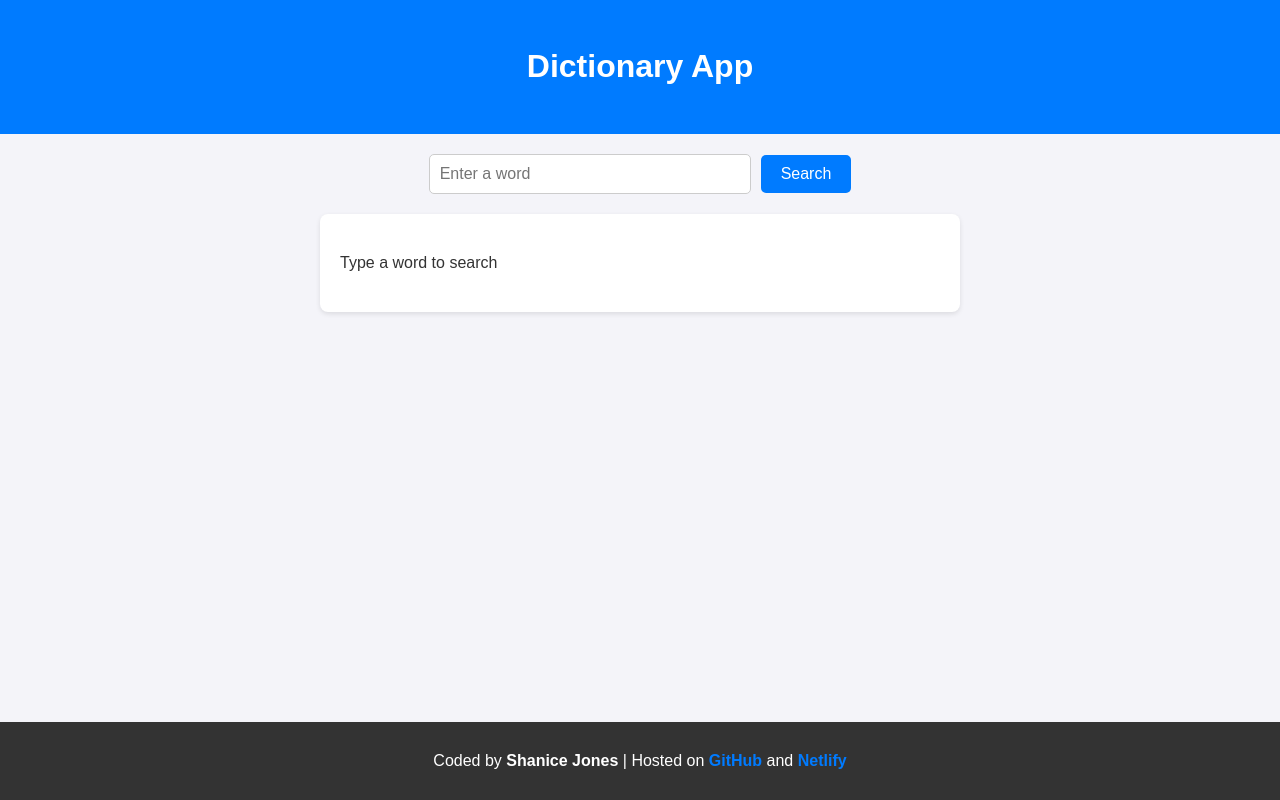
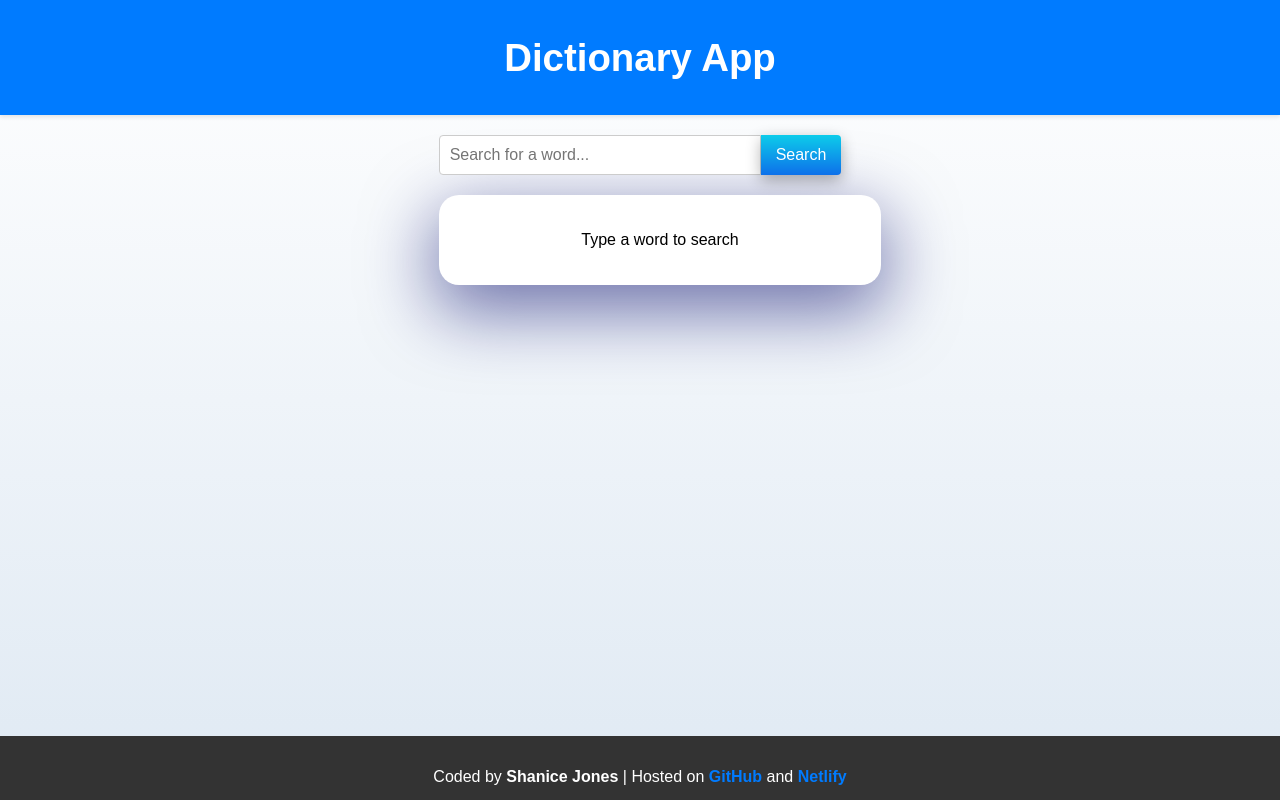
Before and after one commit to OShaniceO/dictionary-react, a React (Create React App) app: page / in a window 1280 px wide. Built offline with nearby package versions, Linux system fonts and the light colour scheme.

Commit message:
Updated css and fixed links error

```diff
--- a/src/App.css
+++ b/src/App.css
@@ -1,84 +1,150 @@
 
 body {
   margin: 0;
-  font-family: 'Arial', sans-serif;
-  color: #333;
-  background-color: #f4f4f9;
-  line-height: 1.6;
-}
-
-.app-container {
+  padding: 0;
+  font-family: Arial, sans-serif;
+  background: linear-gradient(to top, #dfe9f3 0%, white 100%);
   display: flex;
   flex-direction: column;
   min-height: 100vh;
 }
 
+
+.app-container {
+  display: flex;
+  flex-direction: column;
+  align-items: center;
+  flex: 1;
+  width: 100%;
+}
+
+
 .app-header {
   background-color: #007bff;
   color: white;
+  padding: 10px 0;
+  text-align: center;
+  width: 100%;
+  font-size: 1.2rem;
+  font-weight: bold;
+  box-shadow: 0px 2px 4px rgba(0, 0, 0, 0.1);
+}
+
+
+.search-container {
+  width: 100%;
+  display: flex;
+  justify-content: center;
+  margin-top: 20px;
+}
+
+.box {
+  display: flex;
+  background: white;
+  border-radius: 8px;
+  box-shadow: rgba(3, 9, 107, 0.56) 0px 4px 8px;
+}
+
+.search-container input {
+  padding: 10px;
+  font-size: 1em;
+  border: 1px solid #ccc;
+  border-radius: 4px 0 0 4px;
+  outline: none;
+  width: 300px;
+}
+
+.search-container button {
+  background-image: linear-gradient(#0dccea, #0d70ea);
+  border: 0;
+  border-radius: 0 4px 4px 0;
+  box-shadow: rgba(0, 0, 0, 0.3) 0 5px 15px;
+  color: white;
+  cursor: pointer;
+  font-size: 1em;
+  padding: 10px 15px;
+  text-align: center;
+  transition: background-color 0.3s;
+}
+
+.search-container button:hover {
+  background-color: #0d70ea;
+}
+
+
+.result-container {
+  margin-top: 20px;
   padding: 20px;
+  background: white;
+  border-radius: 20px;
+  box-shadow: rgba(3, 9, 107, 0.56) 0px 22px 70px 4px;
+  max-width: 750px;
+  width: 100%;
   text-align: center;
 }
 
-.search-container {
-  margin: 20px auto;
-  text-align: center;
+
+.images-container {
+  margin-top: 20px;
 }
 
-.search-container input {
-  width: 300px;
-  padding: 10px;
-  font-size: 16px;
-  border: 1px solid #ccc;
-  border-radius: 5px;
-  margin-right: 10px;
+.images-container h3 {
+  margin-bottom: 10px;
+  font-size: 1.2em;
+  font-weight: bold;
+  color: #333;
 }
 
-.search-container button {
-  padding: 10px 20px;
-  font-size: 16px;
-  color: white;
-  background-color: #007bff;
-  border: none;
-  border-radius: 5px;
-  cursor: pointer;
+.images-grid {
+  display: flex;
+  justify-content: space-around;
+  flex-wrap: wrap;
+  gap: 10px;
+  margin-top: 10px;
 }
 
-.search-container button:hover {
-  background-color: #0056b3;
+.images-grid img {
+  width: 150px;
+  height: 100px;
+  object-fit: cover;
+  border-radius: 10px;
+  box-shadow: rgba(0, 0, 0, 0.2) 0 5px 15px;
+  transition: transform 0.2s, box-shadow 0.2s;
 }
 
-.result-container {
-  margin: 20px;
-  padding: 20px;
-  background: white;
-  border-radius: 8px;
-  box-shadow: 0 2px 5px rgba(0, 0, 0, 0.1);
-  max-width: 600px;
-  margin-left: auto;
-  margin-right: auto;
-  text-align: left;
+.images-grid img:hover {
+  transform: scale(1.05);
+  box-shadow: rgba(0, 0, 0, 0.3) 0 10px 20px;
 }
+
 
 .error {
   color: red;
   margin: 20px;
+  text-align: center;
 }
 
-.app-footer {
+footer {
+  position: fixed;
+  bottom: 0;
+  left: 0;
+  width: 100%;
+  height: 8vh;
   background-color: #333;
   color: white;
-  padding: 10px;
-  text-align: center;
-  margin-top: auto;
+  display: flex;
+  justify-content: center;
+  align-items: center;
+  font-size: 1rem;
+  font-family: Arial, sans-serif;
 }
 
-.app-footer a {
+footer a {
   color: #007bff;
   text-decoration: none;
   font-weight: bold;
 }
 
-.app-footer a:hover {
+footer a:hover {
   text-decoration: underline;
 }
--- a/src/DictionarySearch.js
+++ b/src/DictionarySearch.js
@@ -3,67 +3,105 @@ import React, { useState } from "react";
 const DictionarySearch = () => {
   const [searchTerm, setSearchTerm] = useState("");
   const [result, setResult] = useState("");
+  const [images, setImages] = useState([]);
   const [error, setError] = useState("");
-  const API_URL = "https://api.dictionaryapi.dev/api/v2/entries/en/";
 
+  const DICTIONARY_API_URL = "https://api.dictionaryapi.dev/api/v2/entries/en/";
+  const IMAGES_API_URL = "https://api.shecodes.io/images/v1/search";
+  const API_KEY = "8e1oeft5a9242f18ee913e0b45ad1a06";
 
   const capitalize = (word) => word.charAt(0).toUpperCase() + word.slice(1);
 
+  const fetchDefinition = async (query) => {
+    const response = await fetch(`${DICTIONARY_API_URL}${query}`);
+    if (!response.ok) {
+      if (response.status === 404) {
+        throw new Error(`No definitions found for "${capitalize(query)}".`);
+      }
+      throw new Error(`HTTP Error: ${response.status}`);
+    }
+    return response.json();
+  };
+
+  const fetchImages = async (query) => {
+    const response = await fetch(
+      `${IMAGES_API_URL}?query=${query}&key=${API_KEY}`
+    );
+    if (!response.ok) {
+      throw new Error("Failed to fetch images.");
+    }
+    return response.json();
+  };
 
   const handleSearch = async () => {
     if (!searchTerm.trim()) {
       setError("Please enter a valid word.");
       setResult("");
+      setImages([]);
       return;
     }
 
     setError("");
     setResult("Loading...");
+    setImages([]);
 
     try {
-      const response = await fetch(`${API_URL}${searchTerm.trim()}`);
+      const [dictionaryData, imagesData] = await Promise.all([
+        fetchDefinition(searchTerm.trim()),
+        fetchImages(searchTerm.trim()),
+      ]);
 
-      if (!response.ok) {
-
-        if (response.status === 404) {
-          setResult(`No definitions found for "${capitalize(searchTerm)}".`);
-        } else {
-          throw new Error(`HTTP Error: ${response.status}`);
-        }
-        return;
-      }
-
-      const data = await response.json();
-
-
-      if (data && data[0] && data[0].meanings.length > 0) {
-        const correctedWord = capitalize(data[0].word);
+      const correctedWord = capitalize(dictionaryData[0].word);
+      const firstMeaning = dictionaryData[0].meanings[0];
       const partOfSpeech =
-          data[0].meanings[0].partOfSpeech || "Unknown part of speech";
+        firstMeaning?.partOfSpeech || "Unknown part of speech";
       const firstDefinition =
-          data[0].meanings[0].definitions[0]?.definition ||
-          "Definition not available.";
+        firstMeaning?.definitions[0]?.definition || "Definition not available.";
+      const synonyms = firstMeaning?.definitions[0]?.synonyms || [];
+      const example =
+        firstMeaning?.definitions[0]?.example || "No example available.";
+      const audio =
+        dictionaryData[0].phonetics.find((phonetic) => phonetic.audio)?.audio ||
+        null;
 
       setResult(
         <div>
           <h2>{correctedWord}</h2>
+          {audio && (
+            <p>
+              <audio controls>
+                <source src={audio} type="audio/mp3" />
+                Your browser does not support the audio element.
+              </audio>
+            </p>
+          )}
           <p>
             <strong>Part of Speech:</strong> {partOfSpeech}
           </p>
           <p>
             <strong>Definition:</strong> {firstDefinition}
           </p>
+          {synonyms.length > 0 && (
+            <p>
+              <strong>Synonyms:</strong> {synonyms.join(", ")}
+            </p>
+          )}
+          <p>
+            <strong>Example:</strong> {example}
+          </p>
         </div>
       );
+
+      if (imagesData && imagesData.photos && imagesData.photos.length > 0) {
+        setImages(imagesData.photos.slice(0, 5));
       } else {
-        setResult(`No definitions found for "${capitalize(searchTerm)}".`);
+        setImages([]);
       }
     } catch (err) {
       console.error("Error occurred:", err);
-      setError(
-        "An error occurred while fetching the definition. Please try again."
-      );
+      setError(err.message || "An error occurred. Please try again.");
       setResult("");
+      setImages([]);
     }
   };
 
@@ -76,7 +114,7 @@ const DictionarySearch = () => {
         <div className="search-container">
           <input
             type="text"
-            placeholder="Enter a word"
+            placeholder="Search for a word..."
             value={searchTerm}
             onChange={(e) => setSearchTerm(e.target.value)}
           />
@@ -86,9 +124,21 @@ const DictionarySearch = () => {
         <div className="result-container">
           {result || <p>Type a word to search</p>}
         </div>
+        {images.length > 0 && (
+          <div className="images-container">
+            <h3>Related Images</h3>
+            <div className="images-grid">
+              {images.map((image, index) => (
+                <img key={index} src={image.src.landscape} alt={searchTerm} />
+              ))}
+            </div>
+          </div>
+        )}
       </main>
+      <br />
       <footer className="app-footer">
         <p>
+          <br />
           Coded by <strong>Shanice Jones</strong> | Hosted on
           <a
             href="https://github.com/OShaniceO/dictionary-react"
```
Lines whose indentation alone changed are shown as unchanged.
